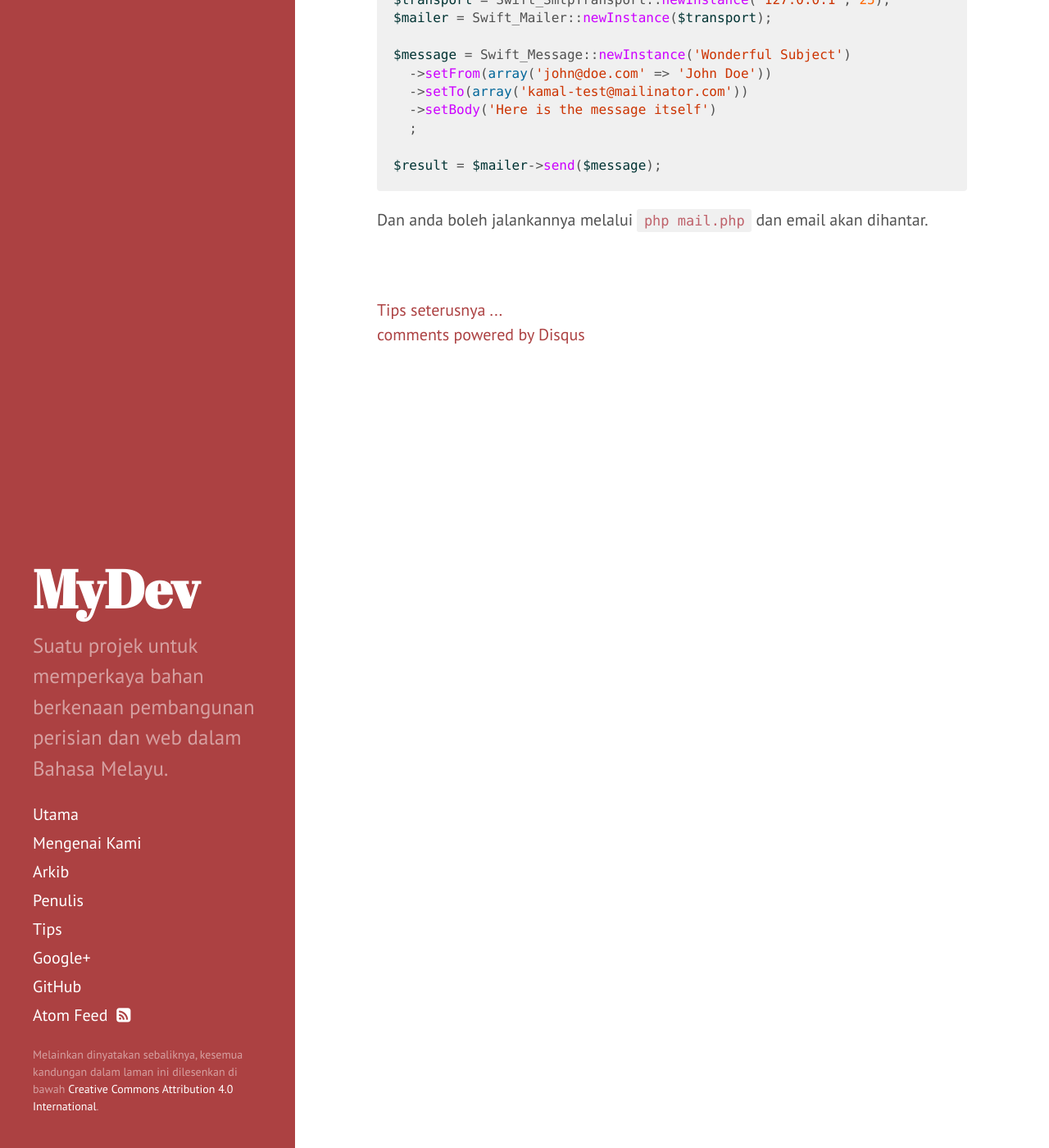
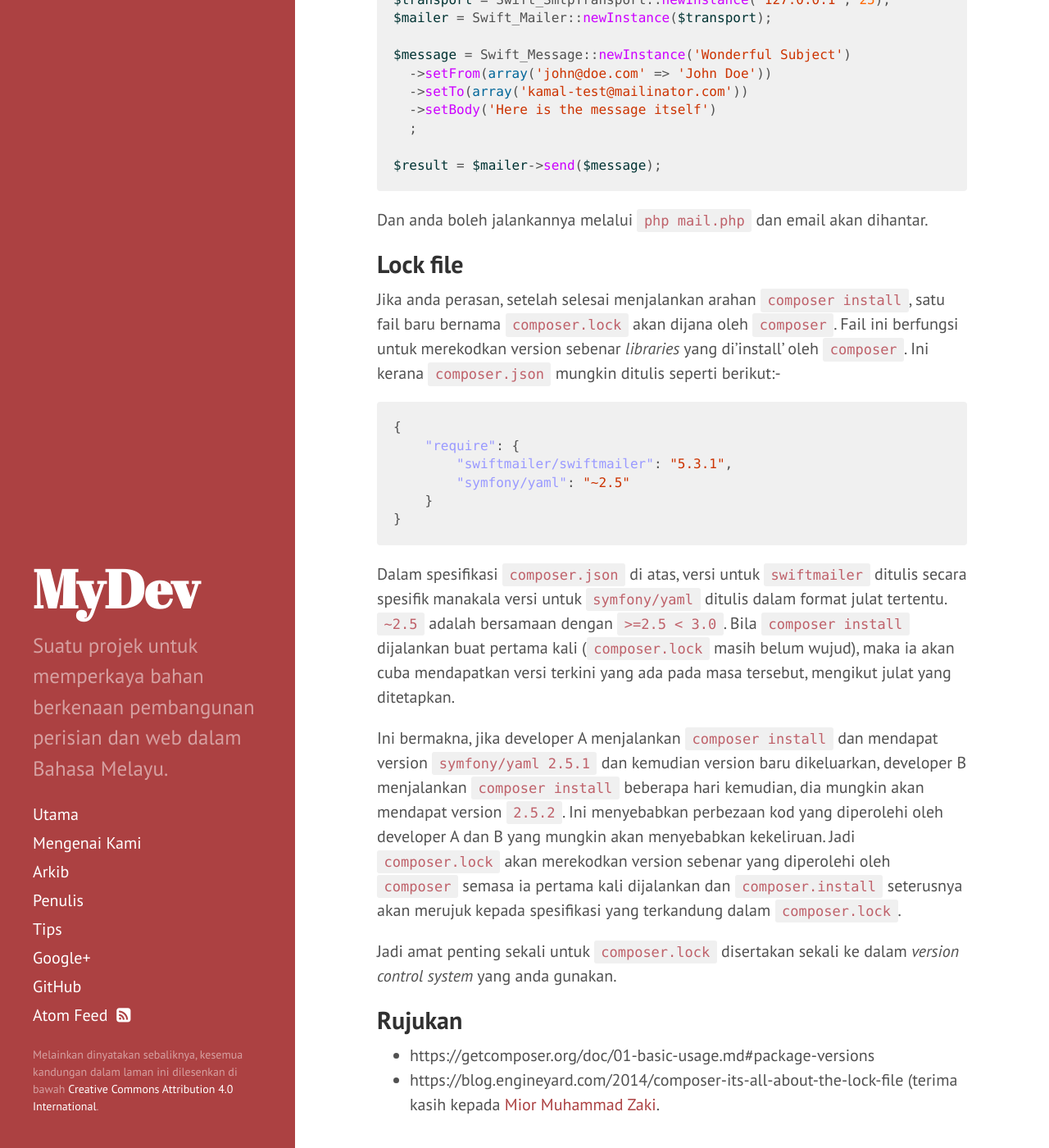
Before and after one commit to mydevcommunity/mydevcommunity.github.io, a Jekyll site: the page built from _tips/pengenalan-composer.md, in a window 1280 px wide and 1400 px high, scrolled down 1966 px. Shown: the whole window at 82% size. Built offline with Jekyll 4.4.1, drawn with Linux system fonts in a browser that asks for light colours; nearby versions of some CDN libraries; Markdown is read by kramdown in place of the engine named in the settings; comment, search, counter and statistics services are not loaded.

Commit message:
Update pengenalan-composer.md

````diff
--- a/_tips/pengenalan-composer.md
+++ b/_tips/pengenalan-composer.md
@@ -74,3 +74,24 @@ $result = $mailer->send($message);
 ```
 
 Dan anda boleh jalankannya melalui `php mail.php` dan email akan dihantar.
+
+## Lock file
+Jika anda perasan, setelah selesai menjalankan arahan `composer install`, satu fail baru bernama `composer.lock` akan dijana oleh `composer`. Fail ini berfungsi untuk merekodkan version sebenar *libraries* yang di'install' oleh `composer`. Ini kerana `composer.json` mungkin ditulis seperti berikut:-
+
+```json
+{
+    "require": {
+        "swiftmailer/swiftmailer": "5.3.1",
+        "symfony/yaml": "~2.5"
+    }
+}
+```
+Dalam spesifikasi `composer.json` di atas, versi untuk `swiftmailer` ditulis secara spesifik manakala versi untuk `symfony/yaml` ditulis dalam format julat tertentu. `~2.5` adalah bersamaan dengan `>=2.5 < 3.0`. Bila `composer install` dijalankan buat pertama kali (`composer.lock` masih belum wujud), maka ia akan cuba mendapatkan versi terkini yang ada pada masa tersebut, mengikut julat yang ditetapkan.
+
+Ini bermakna, jika developer A menjalankan `composer install` dan mendapat version `symfony/yaml 2.5.1` dan kemudian version baru dikeluarkan, developer B menjalankan `composer install` beberapa hari kemudian, dia mungkin akan mendapat version `2.5.2`. Ini menyebabkan perbezaan kod yang diperolehi oleh developer A dan B yang mungkin akan menyebabkan kekeliruan. Jadi `composer.lock` akan merekodkan version sebenar yang diperolehi oleh `composer` semasa ia pertama kali dijalankan dan `composer.install` seterusnya akan merujuk kepada spesifikasi yang terkandung dalam `composer.lock`.
+
+Jadi amat penting sekali untuk `composer.lock` disertakan sekali ke dalam *version control system* yang anda gunakan.
+
+## Rujukan
+* https://getcomposer.org/doc/01-basic-usage.md#package-versions
+* https://blog.engineyard.com/2014/composer-its-all-about-the-lock-file (terima kasih kepada [Mior Muhammad Zaki](https://github.com/crynobone).
````
